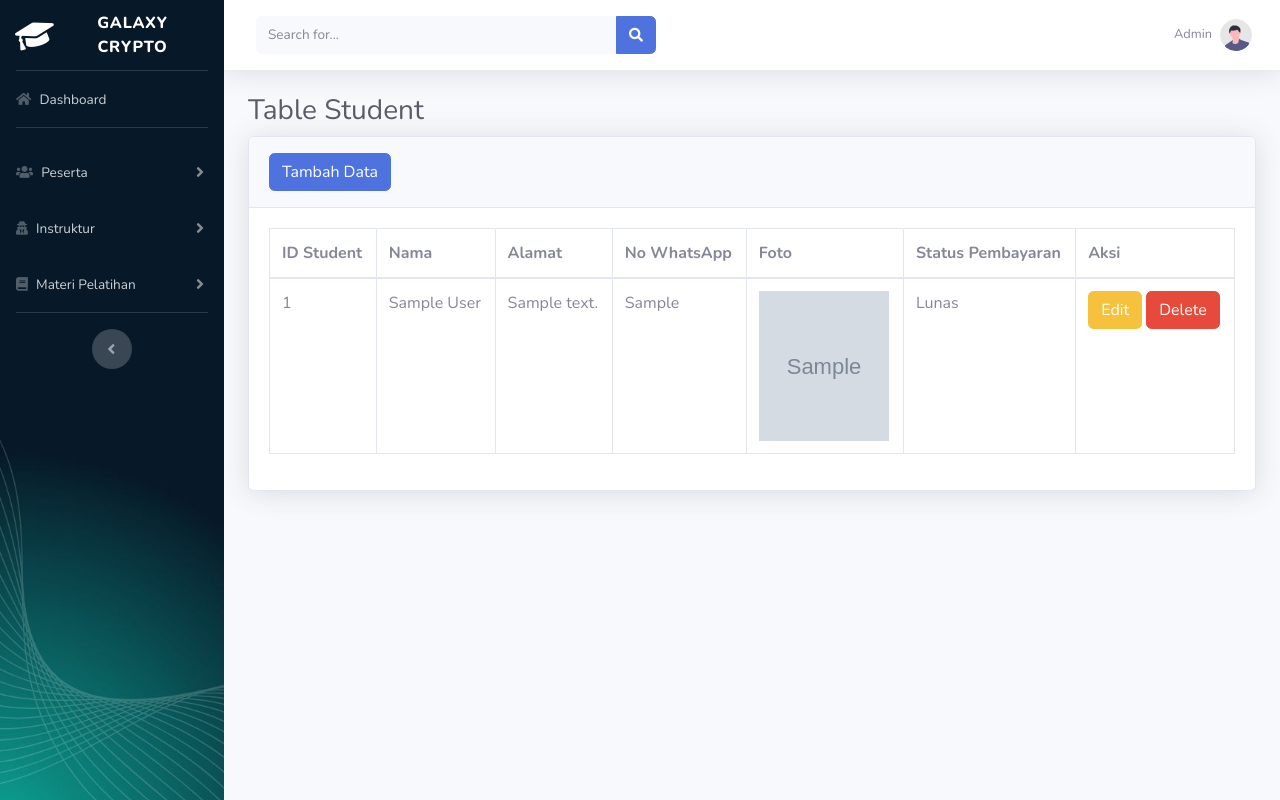
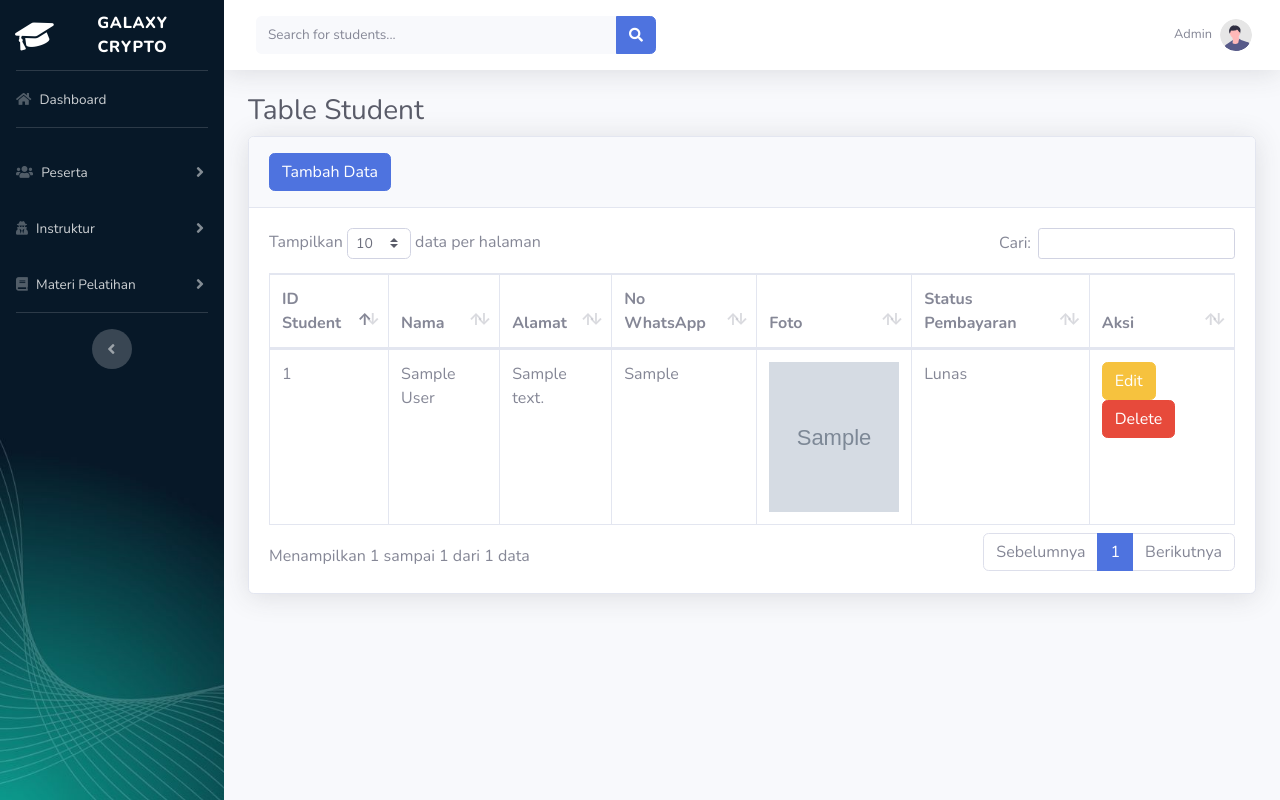
Before and after one commit to aribisma13/galaxy-crypto, a PHP site: page /student.php in a window 1280 px wide. Run offline with PHP 8.4, Linux system fonts and the light colour scheme; tables that the repository leaves empty or names only in its code hold one stand-in row (values such as "Sample post"); grey boxes marked "Sample" are stand-in pictures.

Commit message:
six commit

```diff
--- a/student.php
+++ b/student.php
@@ -2,13 +2,11 @@
 <html lang="en">
 
 <head>
-
     <meta charset="utf-8">
     <meta http-equiv="X-UA-Compatible" content="IE=edge">
     <meta name="viewport" content="width=device-width, initial-scale=1, shrink-to-fit=no">
     <meta name="description" content="">
     <meta name="author" content="">
-
     <title>Student | Galaxy Crypto</title>
 
     <!-- Favicon-->
@@ -21,13 +19,16 @@
     <!-- Custom styles for this template-->
     <link href="css/sb-admin-2.min.css" rel="stylesheet">
 
+    <!-- DataTables CSS -->
+    <link href="vendor/datatables/dataTables.bootstrap4.min.css" rel="stylesheet">
 </head>
 
 <body id="page-top">
 
     <Style>
         #accordionSidebar {
-    background-image: url('assets/img/bg-dashboard.jpg'); /* Sesuaikan path dengan lokasi gambar */
+            background-image: url('assets/img/bg-dashboard.jpg');
+            /* Sesuaikan path dengan lokasi gambar */
             background-size: cover;
             background-position: left;
             background-repeat: no-repeat;
@@ -101,16 +102,8 @@
                 </div>
             </li>
 
-            <!-- Nav Item - Utilities Collapse Menu -->
-
             <!-- Divider -->
             <hr class="sidebar-divider">
-
-            <!-- Heading -->
-
-            <!-- Nav Item - Pages Collapse Menu -->
-
-            <!-- Divider -->
 
             <!-- Sidebar Toggler (Sidebar) -->
             <div class="text-center d-none d-md-inline">
@@ -137,7 +130,7 @@
                     <!-- Topbar Search -->
                     <form class="d-none d-sm-inline-block form-inline mr-auto ml-md-3 my-2 my-md-0 mw-100 navbar-search">
                         <div class="input-group">
-                            <input type="text" class="form-control bg-light border-0 small" placeholder="Search for..." aria-label="Search" aria-describedby="basic-addon2">
+                            <input type="text" class="form-control bg-light border-0 small" id="searchInput" placeholder="Search for students..." aria-label="Search" aria-describedby="basic-addon2">
                             <div class="input-group-append">
                                 <button class="btn btn-primary" type="button">
                                     <i class="fas fa-search fa-sm"></i>
@@ -158,7 +151,7 @@
                             <div class="dropdown-menu dropdown-menu-right p-3 shadow animated--grow-in" aria-labelledby="searchDropdown">
                                 <form class="form-inline mr-auto w-100 navbar-search">
                                     <div class="input-group">
-                                        <input type="text" class="form-control bg-light border-0 small" placeholder="Search for..." aria-label="Search" aria-describedby="basic-addon2">
+                                        <input type="text" class="form-control bg-light border-0 small" id="searchInputMobile" placeholder="Search for students..." aria-label="Search" aria-describedby="basic-addon2">
                                         <div class="input-group-append">
                                             <button class="btn btn-primary" type="button">
                                                 <i class="fas fa-search fa-sm"></i>
@@ -183,9 +176,7 @@
                                 </a>
                             </div>
                         </li>
-
                     </ul>
-
                 </nav>
                 <!-- End of Topbar -->
 
@@ -198,7 +189,7 @@
                                 <form action="add_student.php" method="POST" enctype="multipart/form-data">
                                     <div class="modal-header bg-primary text-white">
                                         <h5 class="modal-title" id="tambahDataModalLabel">Tambah Data Student</h5>
-                                        <button type="button white" class="close" data-dismiss="modal" aria-label="Close">
+                                        <button type="button" class="close" data-dismiss="modal" aria-label="Close">
                                             <span aria-hidden="true">&times;</span>
                                         </button>
                                     </div>
@@ -235,6 +226,7 @@
                             </div>
                         </div>
                     </div>
+
                     <!-- Page Heading -->
                     <h1 class="h3 mb-2 text-gray-800">Table Student</h1>
 
@@ -273,13 +265,13 @@
 
                                         if ($result->num_rows > 0) {
                                             while ($row = $result->fetch_assoc()) {
-                                                echo "<tr>";
-                                                echo "<td>" . $row['id_student'] . "</td>";
-                                                echo "<td>" . $row['nama'] . "</td>";
-                                                echo "<td>" . $row['alamat'] . "</td>";
-                                                echo "<td>" . $row['no_whatsapp'] . "</td>";
+                                                echo "<tr class='student-row'>";
+                                                echo "<td class='student-id'>" . $row['id_student'] . "</td>";
+                                                echo "<td class='student-name'>" . $row['nama'] . "</td>";
+                                                echo "<td class='student-address'>" . $row['alamat'] . "</td>";
+                                                echo "<td class='student-phone'>" . $row['no_whatsapp'] . "</td>";
                                                 echo "<td><img src='" . htmlspecialchars($row['foto'], ENT_QUOTES, 'UTF-8') . "' alt='Foto' style='width: 130px; height: 150px;'></td>";
-                                                echo "<td>" . $row['status_pembayaran'] . "</td>";
+                                                echo "<td class='student-payment'>" . $row['status_pembayaran'] . "</td>";
                                                 echo "<td>
                                                         <a href='edit_student.php?id=" . $row['id_student'] . "' class='btn btn-warning'>Edit</a>
                                                         <a href='delete_student.php?id=" . $row['id_student'] . "' class='btn btn-danger' onclick='return confirm(\"Yakin ingin menghapus?\")'>Delete</a>
@@ -287,7 +279,7 @@
                                                 echo "</tr>";
                                             }
                                         } else {
-                                            echo "<tr><td colspan='6'>Tidak ada data</td></tr>";
+                                            echo "<tr><td colspan='7' class='no-results'>Tidak ada data</td></tr>";
                                         }
                                         $conn->close();
                                         ?>
@@ -296,8 +288,18 @@
                             </div>
                         </div>
                     </div>
+                </div>
+                <!-- /.container-fluid -->
 
             </div>
+            <!-- End of Main Content -->
+
+        </div>
+        <!-- End of Content Wrapper -->
+
+    </div>
+    <!-- End of Page Wrapper -->
+
     <!-- Logout Modal-->
     <div class="modal fade" id="logoutModal" tabindex="-1" role="dialog" aria-labelledby="exampleModalLabel" aria-hidden="true">
         <div class="modal-dialog" role="document">
@@ -324,8 +326,45 @@
     <!-- Core plugin JavaScript-->
     <script src="vendor/jquery-easing/jquery.easing.min.js"></script>
 
+    <!-- Page level plugins -->
+    <script src="vendor/datatables/jquery.dataTables.min.js"></script>
+    <script src="vendor/datatables/dataTables.bootstrap4.min.js"></script>
+
     <!-- Custom scripts for all pages-->
     <script src="js/sb-admin-2.min.js"></script>
+
+    <!-- Page level custom scripts -->
+    <script>
+        $(document).ready(function() {
+            // Inisialisasi DataTable
+            $('#dataTable').DataTable({
+                "language": {
+                    "search": "Cari:",
+                    "lengthMenu": "Tampilkan _MENU_ data per halaman",
+                    "zeroRecords": "Tidak ada data yang ditemukan",
+                    "info": "Menampilkan _START_ sampai _END_ dari _TOTAL_ data",
+                    "infoEmpty": "Menampilkan 0 sampai 0 dari 0 data",
+                    "infoFiltered": "(disaring dari _MAX_ total data)",
+                    "paginate": {
+                        "first": "Pertama",
+                        "last": "Terakhir",
+                        "next": "Berikutnya",
+                        "previous": "Sebelumnya"
+                    }
+                }
+            });
+
+            // Fungsi pencarian untuk input desktop
+            $('#searchInput').keyup(function(){
+                $('#dataTable').DataTable().search($(this).val()).draw();
+            });
+
+            // Fungsi pencarian untuk input mobile
+            $('#searchInputMobile').keyup(function(){
+                $('#dataTable').DataTable().search($(this).val()).draw();
+            });
+        });
+    </script>
 
 </body>
 
```
Lines whose indentation alone changed are shown as unchanged.
